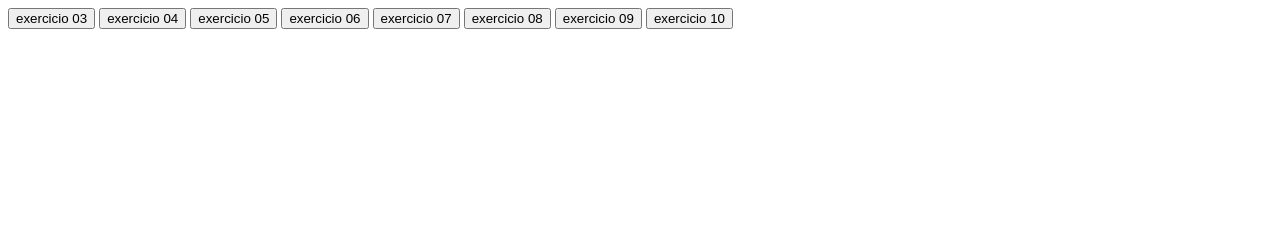
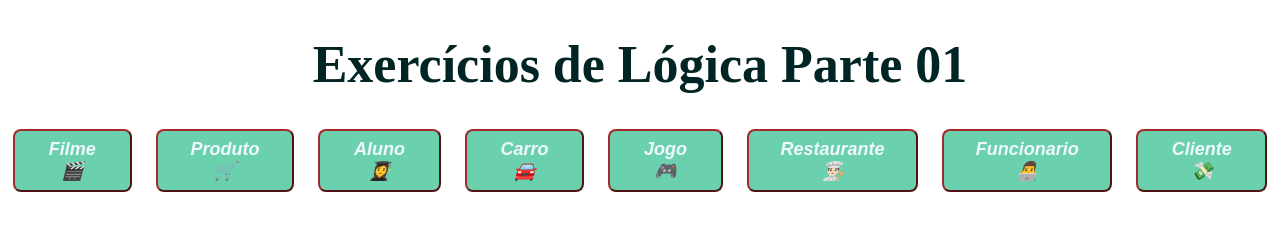
Before and after one commit to bauzilj/logica-parte01, a plain HTML site: page index.html in a window 1280 px wide. Drawn offline with Linux system fonts and the light colour scheme.

Commit message:
Atualisar Exercícios de Lógica Parte 01

```diff
--- /dev/null
+++ b/assets/css/styles.css
@@ -0,0 +1,30 @@
+.main-container{
+    display: flex;
+    gap: 1.5rem;
+    margin-top: 5%;
+    margin: 5px;
+    justify-content: center;
+}
+
+ button{
+    border-radius: 8px;
+    padding: 8px 25px;
+    font-size: 18px;
+    font-weight: bold;
+    font-style: italic;
+    background-color: rgb(107, 208, 174);
+    color: aliceblue;
+    border-color: brown;
+ }
+
+ button:hover{
+    padding: 8.5px 25.5px;
+    background-color: rgb(11, 163, 163);
+
+ }
+
+ h1{
+    text-align: center;
+    font-size: 52px;
+    color: rgb(1, 36, 36);
+ }
--- a/assets/js/script.js
+++ b/assets/js/script.js
@@ -112,9 +112,165 @@ function exercicio05() {
 }
 
 //exercicio06
-function exercicio06(){
+function exercicio06() {
     const modeloCarro = prompt(" Digite o modelo de carro ...");
     const anoCarro = parseInt(
         prompt(" Digite ano de carro...")
     );
+    const valorCarro = parseFloat(
+        prompt("Digite o valor do carro ...")
+    );
+    const quantidadeParcelado = parseInt(
+        prompt(" Digite a quantidade das parcelas")
+    );
+    let valorParcela = (valorCarro / quantidadeParcelado);
+    const querSeguro = confirm(" Voce quer incluir seguro?");
+
+    if (querSeguro === true) {
+
+    }
+    const valorComSeguro = valorParcela + 150;
+
+    const valorFinal =
+        "Detalhe total " + "\n" +
+        "Model do carro: " + modeloCarro + "\n" +
+        "Ano do carro: " + anoCarro + "\n" +
+        "Valor do carro: " + valorCarro.toFixed(2) + " Reais \n" +
+        "Qantidade de parcelas: " + quantidadeParcelado + " Parcelas \n" +
+        "Valor de parcelas com seguro: " + valorComSeguro.toFixed(2) + " Reais \n" +
+        "Valor final da parcelas sem seguro: " + valorParcela.toFixed(2) + " Reais";
+
+    alert(valorFinal);
+    console.log(valorFinal);
 }
+
+//exercicio07
+function exercicio07() {
+    let nomeJogo = prompt("Digite o nome do jogo");
+    const horaPorDia = parseInt(
+        prompt("Digite quantas horas jogadas por dia ")
+    );
+    const diasPorSemana = parseInt(
+        prompt("Digite quantas dias jogadas por semana ")
+    );
+    const totalHorasPorSemana = horaPorDia * diasPorSemana;
+
+    const jogoOnline = confirm(" O jogo esta online? ");
+
+    if (jogoOnline === true) {
+        situacao = "Online ";
+    } else {
+        situacao = "Offline";
+    }
+
+    const apresentarJogo =
+        "Apresentacao do jogo " + "\n" +
+        "Nome do jogo: " + nomeJogo + "\n" +
+        "Horas por dia: " + horaPorDia + "\n" +
+        "Dias por semanas " + diasPorSemana + "\n" +
+        "Horas jogadas na semana: " + totalHorasPorSemana + "\n" +
+        "Situacao do Jogo: " + situacao;
+
+    alert(apresentarJogo);
+    console.log(apresentarJogo);
+
+}
+
+//exercicio08
+function exercicio08() {
+    const nomeRestaurante = prompt(" Digite o nome do restaurante");
+    let valorConta = parseFloat(
+        prompt(" Digite o valor da conta")
+    );
+    let quantidadePessoas = parseInt(
+        prompt(" Quantas pessoas que tem na mesa? ")
+    );
+    const pagarPorPessoas = valorConta / quantidadePessoas;
+
+    const taxaServico = confirm(" Será incluída taxa de serviço? ");
+
+    let incluirTaxaServico = valorConta / 100 * 10;
+
+    if (taxaServico === true) {
+        situacao = " Tem taxa de serviço o valor final da conta é " + (incluirTaxaServico + valorConta).toFixed(2) + "Reais";
+    } else {
+        situacao = " Nao tem taxa de serviço o valor total da conta é " + valorConta.toFixed(2) + "Reais";
+    }
+
+    const valorTotalPagamento =
+        "Valor final da conta e o valor por pessoa: " + " \n" +
+        "Nome do restaurante: " + nomeRestaurante + '\n' +
+        "Valor da conta: " + valorConta.toFixed(2) + " Reais \n" +
+        "Quantidade de pessoas na mesa: " + quantidadePessoas + " Pessoas \n" +
+        "Pagamento por pessoas: " + pagarPorPessoas.toFixed(2) + " Reais \n" +
+        "Taxa de serviço: " + situacao;
+
+
+
+
+    alert(valorTotalPagamento);
+    console.log(valorTotalPagamento);
+}
+
+//exercicio09
+
+function exercicio09() {
+    const nomeFuncionario = prompt(" Digite o nome do funcionario ");
+    const salarioBase = parseFloat(
+        prompt("Digite o salário base ")
+    );
+    const horaExtra = parseInt(
+        prompt(" Digite o valor das horas extras no mes ")
+    );
+    const valorDesconto = parseFloat(
+        prompt(" Digite o valor dos descontos ")
+    );
+    const salarioFinal = (salarioBase + horaExtra) - valorDesconto;
+
+    if (salarioFinal > 3000) {
+        situacao = " O funcionário paga imposto alto";
+    } else {
+        if (salarioFinal <= 3000) {
+            situacao = " O funcionário paga imposto padrão";
+        }
+    }
+
+    const detalheSalario =
+        "Detalhe do salario  \n" +
+        "Nome do funcionario: " + nomeFuncionario + "\n" +
+        "Salario Base: " + salarioBase.toFixed(2) + " Reais \n" +
+        "Horas extras: " + horaExtra + " Horas \n" +
+        "Valor do desconto: " + valorDesconto.toFixed(2) + " Reais \n" +
+        "Salario final: " + salarioFinal.toFixed(2) + " Reais \n" +
+        "Situaçao do imposto: " + situacao;
+
+
+    alert(detalheSalario);
+    console.log(detalheSalario);
+}
+
+//exercicio10
+function exercicio10() {
+    const nome = prompt("Digite o nome do cliente:");
+    let saldo = parseFloat(
+        prompt("Digite o saldo atual da conta:")
+    );
+    const deposito = parseFloat(
+        prompt("Digite o valor do depósito:")
+    );
+
+    saldo = saldo + deposito;
+
+    const saque = parseFloat(
+        prompt("Digite o valor do saque:")
+    );
+
+    if (saque <= saldo) {
+        saldo = saldo - saque;
+        alert("Saque realizado com sucesso!");
+    } else {
+        alert("Saldo insuficiente para realizar o saque.");
+    }
+
+    alert("Cliente: " + nome + "\nSaldo final: R$ " + saldo.toFixed(2));
+}
--- a/index.html
+++ b/index.html
@@ -4,16 +4,37 @@
     <meta charset="UTF-8">
     <meta name="viewport" content="width=device-width, initial-scale=1.0">
     <title>Exercicio | Logica Parte 01</title>
+    <link rel="stylesheet" href="assets/css/styles.css">
 </head>
 <body>
-    <button onclick="exercicio03()">exercicio 03</button>
-    <button onclick="exercicio04()">exercicio 04</button>
-    <button onclick="exercicio05()">exercicio 05</button>
-    <button onclick="exercicio06()">exercicio 06</button>
-    <button onclick="exercicio07()">exercicio 07</button>
-    <button onclick="exercicio08()">exercicio 08</button>
-    <button onclick="exercicio09()">exercicio 09</button>
-    <button onclick="exercicio10()">exercicio 10</button>
+    <h1>Exercícios de Lógica Parte 01</h1>
+    <div class="main-container">
+
+        <div class="container-items">
+            <button onclick="exercicio03()">Filme 🎬</button>
+        </div>
+         <div class="container-items">
+            <button onclick="exercicio04()">Produto 🛒</button>
+        </div>
+         <div class="container-items">
+            <button onclick="exercicio05()">Aluno 👩‍🎓</button>
+        </div>
+         <div class="container-items">
+            <button onclick="exercicio06()">Carro 🚘</button>
+        </div>
+         <div class="container-items">
+            <button onclick="exercicio07()">Jogo 🎮</button>
+        </div>
+        <div class="container-items">
+            <button onclick="exercicio08()">Restaurante 👨🏻‍🍳</button>
+        </div>
+        <div class="container-items">
+            <button onclick="exercicio09()">Funcionario 👨‍💻</button>
+        </div>
+        <div class="container-items">
+            <button onclick="exercicio10()">Cliente 💸</button>
+        </div>
+    </div>
 
 
     <script src="assets/js/script.js"></script>
```
